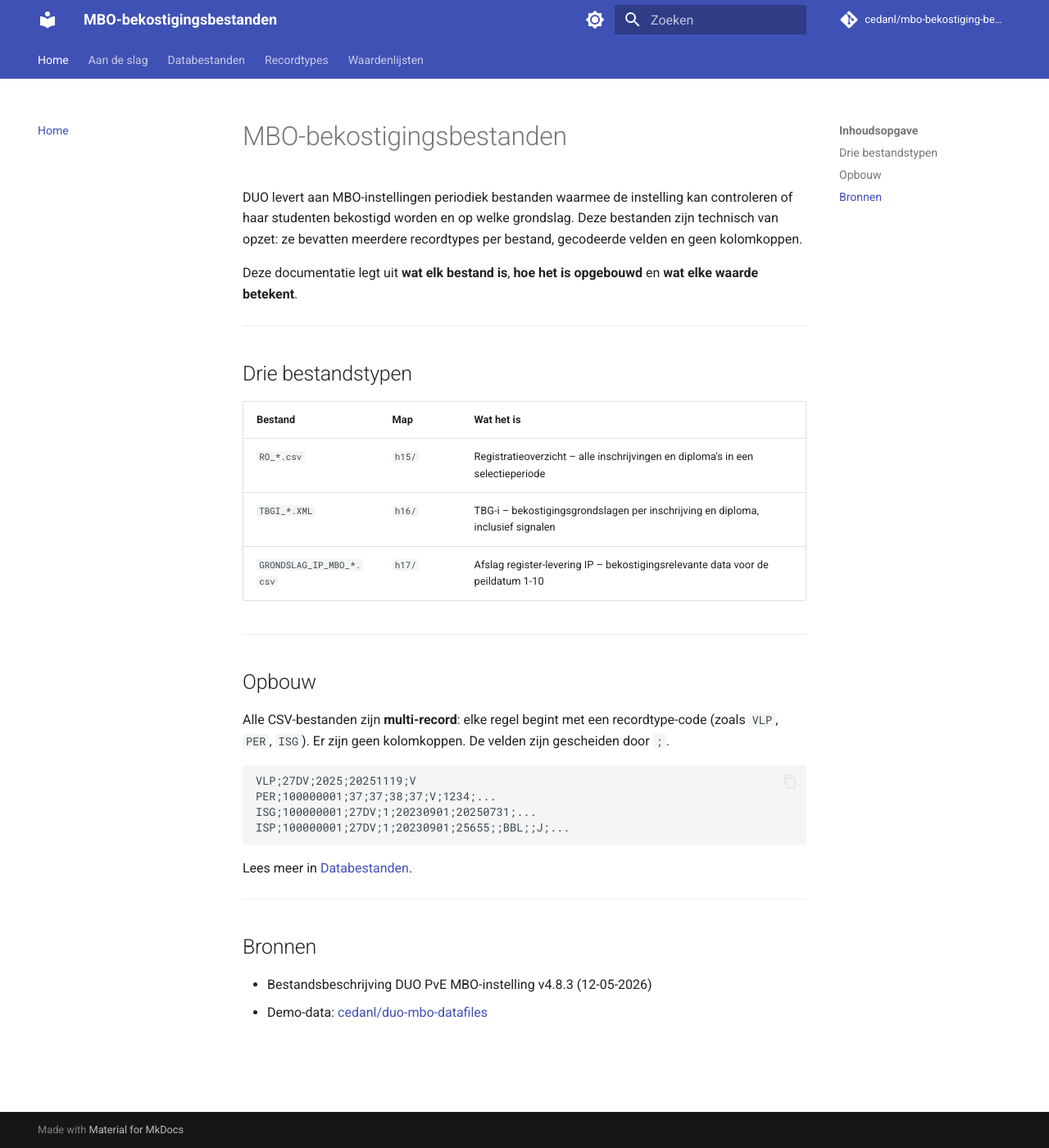
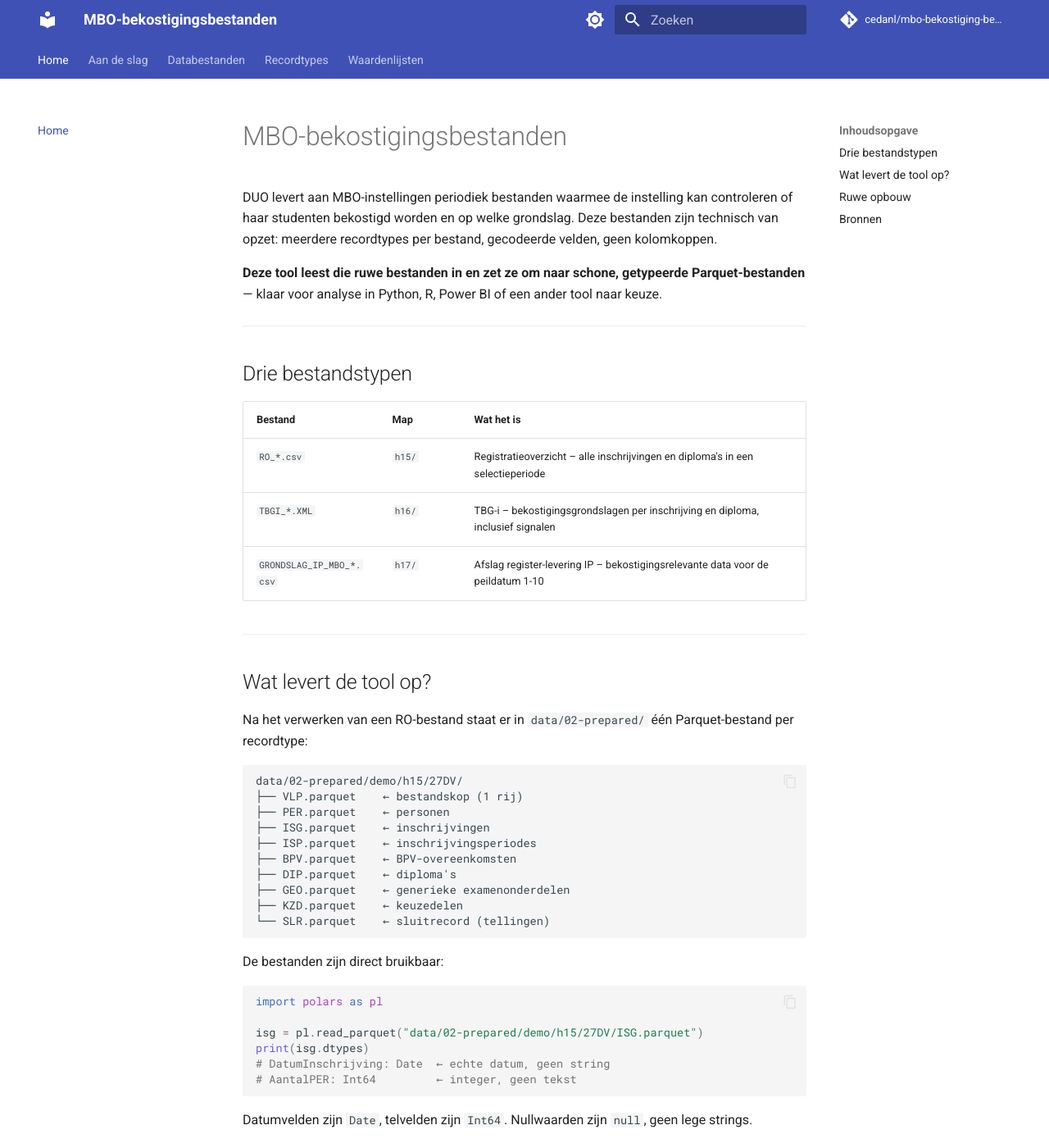
Before and after one commit to cedanl/mbo-bekostiging-bestanden, an MkDocs documentation site: the page built from docs/index.md, in a window 1280 px wide and 1400 px high. Shown: the whole window at 82% size. Built offline with MkDocs 1.6.1 and Material for MkDocs 9.7.7, drawn with Linux system fonts in a browser that asks for light colours; comment, search, counter and statistics services are not loaded; some of the changed text lies outside the part shown.

Commit message:
refactor: verbeter modulariteit, validatie en docs
- Verplaats schema-loading naar metadata/__init__.py (single source of truth)
- Vervang validate_data stub door schema-gedreven validate_ro
- Verwijder orphaned export_data; voeg validate_ro testsuite toe
- Vervang skeleton test_pipeline door echte end-to-end tests
- Fix _find_date_sample: scant alle schema-datumvelden i.p.v. alleen VLP
- Voeg ty toe aan dev-dependencies en CI
- Fix app/main.py: dict-return, verwijder .to_pandas()
- Update docs voor BI-analist: output uitleg, werkend RO-voorbeeld

Co-Authored-By: Claude Sonnet 4.6 <noreply@anthropic.com>

````diff
--- a/docs/index.md
+++ b/docs/index.md
@@ -1,8 +1,8 @@
 # MBO-bekostigingsbestanden
 
-DUO levert aan MBO-instellingen periodiek bestanden waarmee de instelling kan controleren of haar studenten bekostigd worden en op welke grondslag. Deze bestanden zijn technisch van opzet: ze bevatten meerdere recordtypes per bestand, gecodeerde velden en geen kolomkoppen.
+DUO levert aan MBO-instellingen periodiek bestanden waarmee de instelling kan controleren of haar studenten bekostigd worden en op welke grondslag. Deze bestanden zijn technisch van opzet: meerdere recordtypes per bestand, gecodeerde velden, geen kolomkoppen.
 
-Deze documentatie legt uit **wat elk bestand is**, **hoe het is opgebouwd** en **wat elke waarde betekent**.
+**Deze tool leest die ruwe bestanden in en zet ze om naar schone, getypeerde Parquet-bestanden** — klaar voor analyse in Python, R, Power BI of een ander tool naar keuze.
 
 ---
 
@@ -16,18 +16,49 @@ Deze documentatie legt uit **wat elk bestand is**, **hoe het is opgebouwd** en *
 
 ---
 
-## Opbouw
+## Wat levert de tool op?
 
-Alle CSV-bestanden zijn **multi-record**: elke regel begint met een recordtype-code (zoals `VLP`, `PER`, `ISG`). Er zijn geen kolomkoppen. De velden zijn gescheiden door `;`.
+Na het verwerken van een RO-bestand staat er in `data/02-prepared/` één Parquet-bestand per recordtype:
 
 ```
-VLP;27DV;2025;20251119;V
-PER;100000001;37;37;38;37;V;1234;...
-ISG;100000001;27DV;1;20230901;20250731;...
-ISP;100000001;27DV;1;20230901;25655;;BBL;;J;...
+data/02-prepared/demo/h15/27DV/
+├── VLP.parquet    ← bestandskop (1 rij)
+├── PER.parquet    ← personen
+├── ISG.parquet    ← inschrijvingen
+├── ISP.parquet    ← inschrijvingsperiodes
+├── BPV.parquet    ← BPV-overeenkomsten
+├── DIP.parquet    ← diploma's
+├── GEO.parquet    ← generieke examenonderdelen
+├── KZD.parquet    ← keuzedelen
+└── SLR.parquet    ← sluitrecord (tellingen)
 ```
 
-Lees meer in [Databestanden](databestanden/index.md).
+De bestanden zijn direct bruikbaar:
+
+```python
+import polars as pl
+
+isg = pl.read_parquet("data/02-prepared/demo/h15/27DV/ISG.parquet")
+print(isg.dtypes)
+# DatumInschrijving: Date  ← echte datum, geen string
+# AantalPER: Int64         ← integer, geen tekst
+```
+
+Datumvelden zijn `Date`, telvelden zijn `Int64`. Nullwaarden zijn `null`, geen lege strings.
+
+---
+
+## Ruwe opbouw
+
+Alle CSV-bestanden zijn **multi-record**: elke regel begint met een recordtype-code (`VLP`, `PER`, `ISG`, …). Er zijn geen kolomkoppen.
+
+```
+VLP|27DV|2024-07-31|2026-03-24|2026-03-25
+PER|BSN1||1987-11-23|V
+ISG|BSN1||C3|2023-01-30|2025-01-29||08
+```
+
+Lees meer over de inhoud van elk bestand in [Databestanden](databestanden/index.md) of duik direct in de [Recordtypes](recordtypes/index.md).
 
 ---
 
--- a/pyproject.toml
+++ b/pyproject.toml
@@ -15,6 +15,7 @@ dependencies = [
 dev = [
     "pytest>=8.0",
     "ruff>=0.6",
+    "ty>=0.0.0a1",
 ]
 docs = [
     "mkdocs>=1.6.0",
````
Also changed, not shown: docs/aan-de-slag.md (+35 -4 lines), 13 other files.
